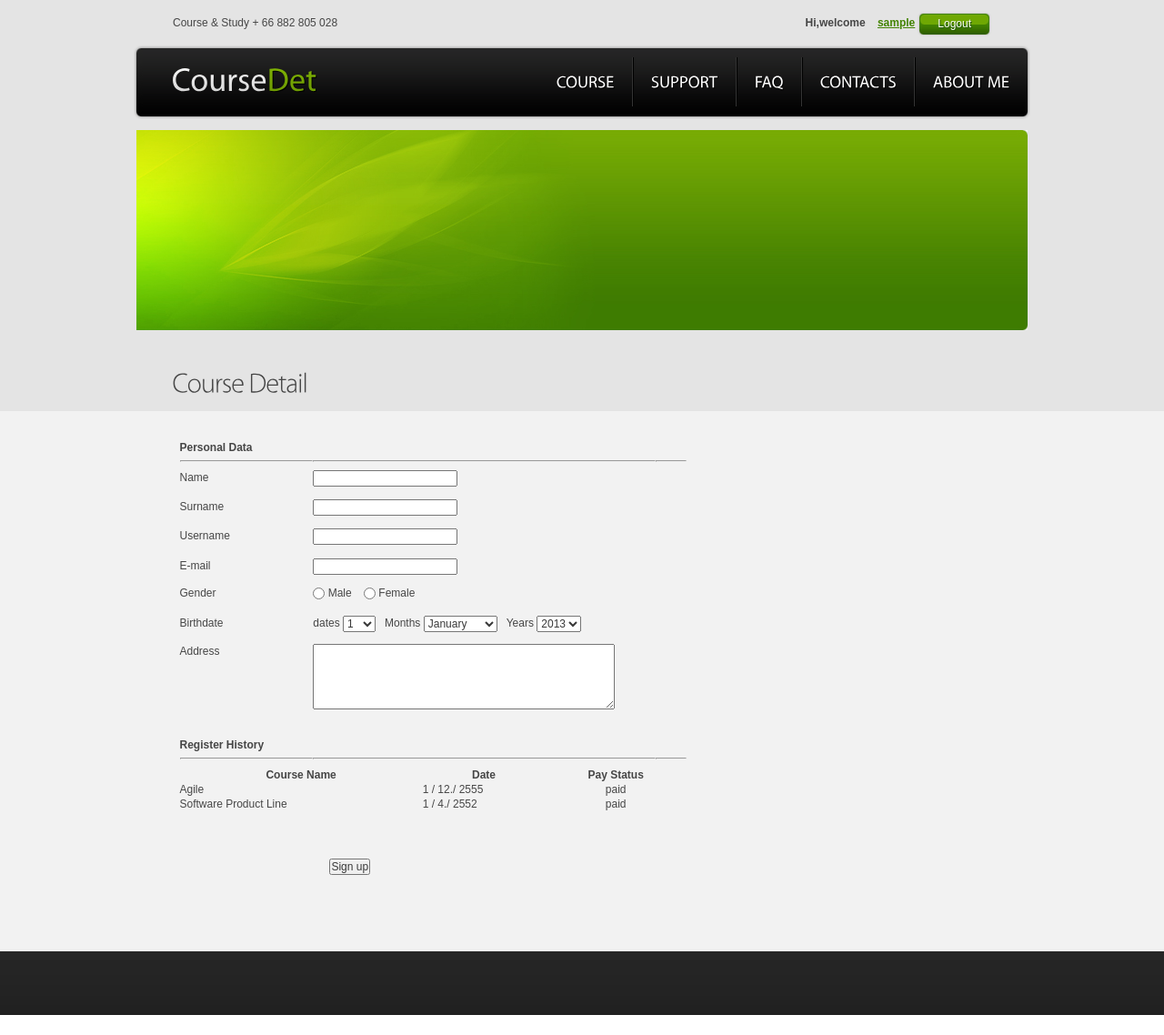
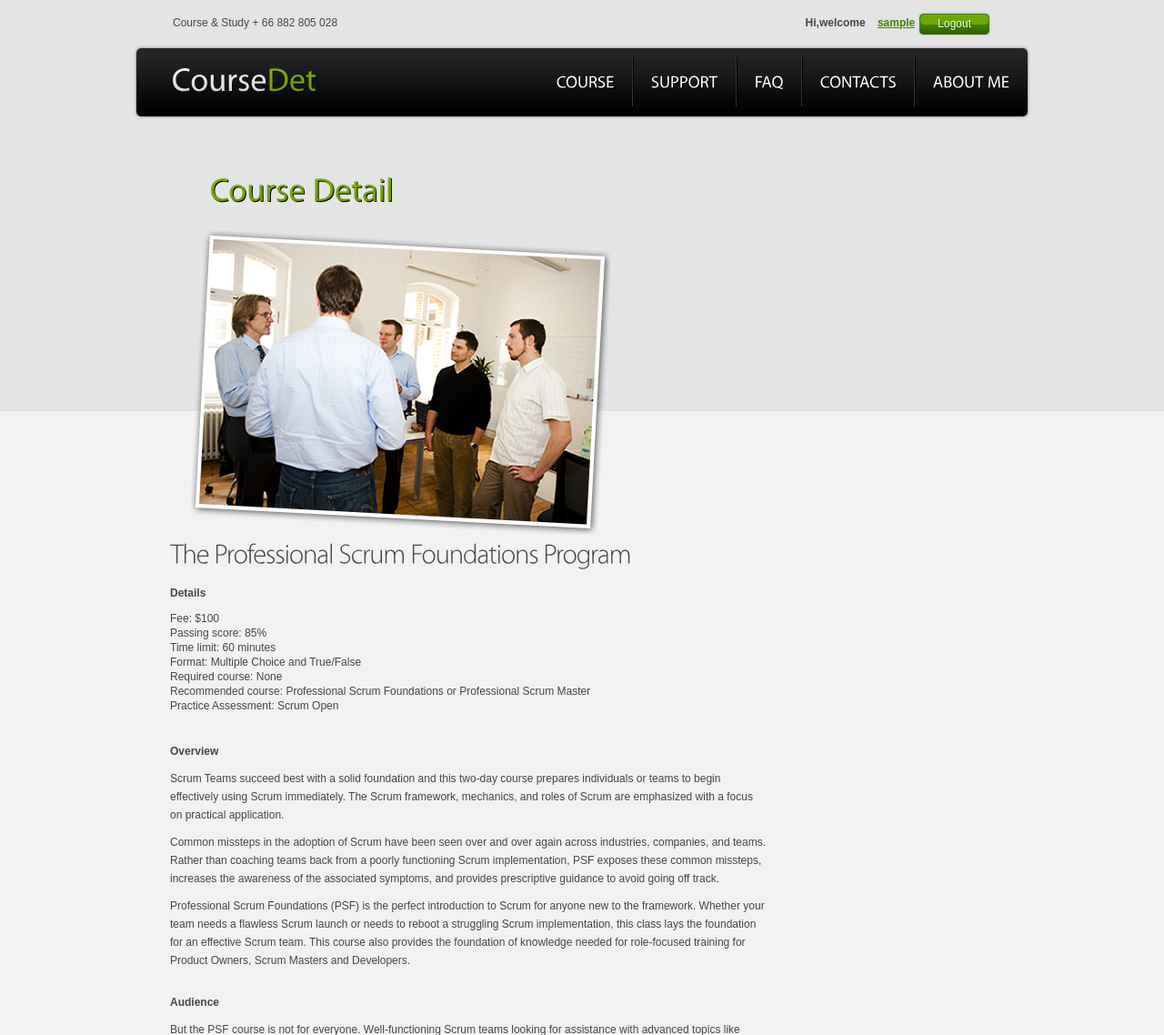
Before and after one commit to yuiizimagine/coursedet, a PHP site: page /course_detail.php in a window 1280 px wide. Shown: the top 1138 px of the page at 91% size. Run offline with PHP 8.4, Linux system fonts and the light colour scheme; the visitor is signed in with stand-in values (Sample User, id 1).

Commit message:
modify course-detail.php

```diff
--- a/course_detail.php
+++ b/course_detail.php
@@ -87,166 +87,52 @@
 	<section id="content">
 		<div class="container">
 			<div class="inside">
-			<div id="slogan">
+			<!--<div id="slogan">
 					<div class="inside">
 						<h2><span></span></h2>
-					</div>
+					</div> -->
 				</div>
 				<div class="inside1">
 					<div class="wrap row-2">
 
 						<article class="col-2">
-							<h2> Course Detail</h2>
-							<p>&nbsp;</p>
-                          <form name="form1" method="post" action="member_insert.php">
-                            <table width="566" border="0" cellpadding="3">
-                              <tr>
-                                <td width="8" height="15">&nbsp;</td>
-                                <td width="138" height="33"><strong>Personal Data<hr></strong></td>
-                                <td width="354">&nbsp;<hr></td>
-                                <td width="32">&nbsp;<hr></td>
-                              </tr>
-                              <tr>
-                                <td height="32">&nbsp;</td>
-                                <td>Name</td>
-                                <td><label for="name"></label>
-                                  <input type="text" name="name" id="name"></td>
-                                <td>&nbsp;</td>
-                              </tr>
-                              <tr>
-                                <td height="32">&nbsp;</td>
-                                <td>Surname</td>
-                                <td><label for="surname"></label>
-                                  <input type="text" name="surname" id="surname"></td>
-                                <td>&nbsp;</td>
-                              </tr>
-                              <tr>
-                                <td height="29">&nbsp;</td>
-                                <td width="138" height="33">Username</td>
-                                <td width="354"><label for="user"></label>
-                                  <input type="text" name="user" id="user"></td>
-                                <td>&nbsp;</td>
-                              </tr>
-                              <tr>
-                                <td height="30">&nbsp;</td>
-                                <td>E-mail</td>
-                                <td><label for="email"></label>
-                                  <input type="text" name="email" id="email"></td>
-                                <td>&nbsp;</td>
-                              </tr>
-                              <tr>
-                                <td height="33">&nbsp;</td>
-                                <td>Gender</td>
-                                <td><label for="gender"></label>
-                                  <label>
-                                    <input type="radio" name="gender" id="male" value="male">
-                                  </label>
-                                  <label for="gender"></label>
-                                  Male &nbsp;&nbsp;
-  <label>
-    <input type="radio" name="gender" id="female" value="female">
-    Female </label></td>
-                                <td>&nbsp;</td>
-                              </tr>
-                              <tr>
-                                <td height="31">&nbsp;</td>
-                                <td>Birthdate</td>
-                                <td>dates
-                                  <select name="date" size="1" id="date">
-                                  <? for($i=1 ; $i<=31 ; $i++)
-								  {
-								  	echo "<option>".$i."</option>";
-								  }
-								  ?>
-                                  </select>
-  &nbsp;&nbsp;Months
-  <label for="month"></label>
-  <select name="month" size="1" id="month">
-    <option>January</option>
-    <option>February</option>
-    <option>March</option>
-    <option>April </option>
-    <option>May </option>
-    <option>June </option>
-    <option>July </option>
-    <option>August </option>
-    <option>September </option>
-    <option>October </option>
-    <option>November </option>
-    <option>December </option>
-  </select>
-  &nbsp;&nbsp;Years
-  <label for="year"></label>
-  <select name="year" size="1" id="year">
-  <? for($i=2013 ; $i>=1960 ; $i--)
-  {
-  	echo "<option>".$i."</option>";
-  }
-  ?>
-</select></td>
-                                <td>&nbsp;</td>
-                              </tr>
-                              <tr>
-                                <td height="31">&nbsp;</td>
-                                <td>Address</td>
-                                <td><label for="date"></label>
-                                  <label for="addr"></label>
-                                  <textarea name="addr" id="addr" cols="45" rows="5"></textarea></td>
-                                <td>&nbsp;</td>
-                              </tr>
-                              <tr>
-                                <td height="31">&nbsp;</td>
-                                <td>&nbsp;</td>
-                                <td>&nbsp;</td>
-                                <td>&nbsp;</td>
-                              </tr>
+							<h1>Course Detail</h1><br>
+							<img src="images/crouse-detail.png">
+							<h2>The Professional Scrum Foundations Program</h2>
+							<p><b>Details</b></p>
+							<UL TYPE="square">
+							<LI>Fee: $100</LI>
+							<LI>Passing score: 85%</LI>
+							<LI>Time limit: 60 minutes</LI>
+							<LI>Format: Multiple Choice and True/False</LI>
+							<LI>Required course: None</LI>
+							<LI>Recommended course: Professional Scrum Foundations or Professional Scrum Master</LI>
+							<LI>Practice Assessment: Scrum Open</LI>
+							</UL>
 
-                              <tr>
-                                <td height="31">&nbsp;</td>
-                                <td width="138" height="33"><strong>Register History</strong><hr></td>
-                                <td width="354">&nbsp;<hr></td>
-                                <td>&nbsp;<hr></td>
-                              </tr>
-                              <tr>
-                                <td height="31">&nbsp;</td>
-                                <td height="33" colspan="3">
-                                <table width="100%" border="1">
-                                  <tr>
-                                    <td width="254"><div align="center"><strong>Course Name</strong></div></td>
-                                    <td width="128"><div align="center"><strong>Date</strong></div></td>
-                                    <td width="148"><div align="center"><strong>Pay Status</strong></div></td>
-                                  </tr>
-                                  <tr>
-                                    <td><div align="left">Agile</div></td>
-                                    <td><div align="left">1 / 12./ 2555</div></td>
-                                    <td><div align="center">paid</div></td>
-                                  </tr>
-                                  <tr>
-                                    <td><div align="left">Software Product Line</div></td>
-                                    <td><div align="left">1 / 4./ 2552</div></td>
-                                    <td><div align="center">paid</div></td>
-                                  </tr>
-                                </table></td>
-                              </tr>
-                            </table>
+							<br><br><p><b>Overview</b></p>
+							<p>Scrum Teams succeed best with a solid foundation and this two-day course prepares individuals or teams to begin effectively using Scrum immediately. The Scrum framework, mechanics, and roles of Scrum are emphasized with a focus on practical application. </p>
+							<p>Common missteps in the adoption of Scrum have been seen over and over again across industries, companies, and teams. Rather than coaching teams back from a poorly functioning Scrum implementation, PSF exposes these common missteps, increases the awareness of the associated symptoms, and provides prescriptive guidance to avoid going off track. </p>
+							<p>Professional Scrum Foundations (PSF) is the perfect introduction to Scrum for anyone new to the framework. Whether your team needs a flawless Scrum launch or needs to reboot a struggling Scrum implementation, this class lays the foundation for an effective Scrum team. This course also provides the foundation of knowledge needed for role-focused training for Product Owners, Scrum Masters and Developers.</p>
 
-                            <p>&nbsp;</p>
-                            <p><!--                          </form>
-                          <p><form action="member_insert.php" method="post">  -->
+							<br><p><b>Audience</b></p>
+							<p>But the PSF course is not for everyone. Well-functioning Scrum teams looking for assistance with advanced topics like Scaling Scrum or implementing a rigorous ROI framework will not receive as much benefit from this course. Teams looking to explore more advanced Scrum topics such as Scaling Scrum or Release Planning should consider the Professional Scrum Master program.
+							PSF is most effective as a training event for a dedicated team.</p>
+							<p><b>Syllabus</b></p>
+							<p>In addition to the subjects noted below, students actively participate in the Scrum process with realistic and practical hands-on exercises that reinforce the learning points. Practicing Scrum ensures that students complete the class with new skills in addition to new knowledge and theory.</p>
+							<img src="images/crouse-detail1.png">
+							<br><br><p><b>The Scrum Framework</b></p>
+							<p>Students dive into the Scrum software development framework including, roles and responsibilities, principles, artifacts, events and time boxes, and rules and customs.</p>
+							<p><b>Introducing Scrum and Agile</b></p>
+							<p>This module discusses the current state of the software industry and Scrum is role within it. Topics include the origins of Scrum, misconceptions of the framework, the value that Scrum provides, and an exploration of self-organization as a power tool for increasing productivity.</p>
+							<p><b>Scrum Planning</b></p>
+							<p>Learn practical techniques of planning releases, managing Product Backlogs, keeping Sprints on track, and maintaining healthy team behaviors. Although many effective techniques exist for expressing requirements, this module equips teams to discover, express, and decompose requirements as Backlog Items using proven techniques.</p>
+							<p><b>Keeping Scrum Healthy</b></p>
+							<p>This module focuses on common missteps teams make when adopting Scrum and strategies to avoid them. In addition to discussing typical patterns/anti-patterns in this module, class attendees practice some of the more courageous conversations that commonly occur.</p>
+							<p><b>Getting Started</b></p>
+							<p>Following an excellent training event, Teams often struggle implementing what seemed so reasonable just a few days ago. This discussion helps attendees plan and prepare to actually be effective with Scrum immediately, marking the PSF as the true catalyst for change and increasing agility within your organization.</p>
 
-
-
-  <br>
-  &nbsp;&nbsp;&nbsp;&nbsp;&nbsp;&nbsp;&nbsp; &nbsp;&nbsp;&nbsp;&nbsp;&nbsp;&nbsp;&nbsp;&nbsp;&nbsp;&nbsp;&nbsp;&nbsp;&nbsp;&nbsp;&nbsp;&nbsp;&nbsp;&nbsp;&nbsp;&nbsp;&nbsp;&nbsp;&nbsp;&nbsp;&nbsp;&nbsp;&nbsp;&nbsp;&nbsp;&nbsp;&nbsp;&nbsp;&nbsp;&nbsp;&nbsp;&nbsp;&nbsp;&nbsp;&nbsp;&nbsp;&nbsp;&nbsp;&nbsp;
-  <input type="submit" name="subRegis" value="Sign up"/>
-                            </p>
-                            </br>
-                          </form>
-<!--</form>&nbsp; -->
-</p>
-					    <!-- <div class="img-box"><img src="images/2page-img.jpg">Sed ut perspiciatis unde omnis iste natus error sit voluptatem accusantium doloreque laudantium, totam rem aperiam, eaque ipsa quae ab illo inventore veritatis et quasi architecto beatae vitae dicta sunt explicabo. Nemo enim ipsam voluptatem quia voluptas sit aspernatur aut odit aut fugit, sed quia consequuntur magni dolores eos qui ratione voluptatem eaque ipsa quae sequi nesciunt. </div>
-							<p class="p1">Neque porro quisquam est, qui dolorem ipsum quia dolor sit amet, consectetur, adipisci velit, sed quia non numquam eius modi tempora incidunt ut labore et dolore magnam aliquam quaerat voluptatem. Ut enim ad minima veniam, quis nostrum exercitationem ullam corporis suscipit laboriosam, nisi ut aliquid ex ea commodi consequatur. Quis autem vel eum iure reprehenderit qui in ea voluptate velit esse quam nihil molestiae consequatur, vel illum qui dolorem eum fugiat quo voluptas nulla pariatur vero eos et accusamus et iusto.</p>
-							<a href="#" class="link2"><span><span>Read More</span></span></a> --> </article>
+					    </article>
 						<div class="clear"></div>
 					</div>
 				</div>
@@ -262,7 +148,7 @@
 				<div class="line-ver2">
 					<div class="line-ver3">
 						<div class="wrapper line-ver4">
-							<!-- <ul class="list col-1">
+							 <ul class="list col-1">
 								<li>Other</li>
 								<li><a href="#">Link</a></li>
 								<li><a href="#">Link</a></li>
@@ -286,7 +172,7 @@
 								<li>Other</li>
 								<li><a href="#">Link</a></li>
 								<li><a href="#">Link</a></li>
-							</ul> -->
+							</ul>
 						</div>
 					</div>
 				</div>
--- a/member_edit.php
+++ b/member_edit.php
@@ -2,7 +2,7 @@
 	session_start();
 	if($_SESSION['UserID'] != "")
 	{
-		$objConnect = mysql_connect("localhost","root","cartoonman") or die("Error Connect to Database");
+		$objConnect = mysql_connect("localhost","root","1234") or die("Error Connect to Database");
 		$objDB = mysql_select_db("coursedetdb");
 		$strSQL = "UPDATE register ";
 		$strSQL .="SET ";
--- a/member_insert.php
+++ b/member_insert.php
@@ -1,7 +1,7 @@
 <?php
 	if($_POST["user"])
 	{
-		$objConnect = mysql_connect("localhost","root","cartoonman") or die("Error Connect to Database");
+		$objConnect = mysql_connect("localhost","root","1234") or die("Error Connect to Database");
 		$objDB = mysql_select_db("coursedetdb");
 		$strSQL = "INSERT INTO register ";
 		$strSQL .="VALUES ";
--- a/profile.php
+++ b/profile.php
@@ -88,16 +88,16 @@
 	<section id="content">
 		<div class="container">
 			<div class="inside">
-			<div id="slogan">
+			<!--<div id="slogan">
 					<div class="inside">
 						<h2><span></span></h2>
-					</div>
+					</div>-->
 				</div>
 				<div class="inside1">
 					<div class="wrap row-2">
 
 						<article class="col-2">
-							<h2> Profile</h2>
+							<h2> PROFILE ME</h2>
 							<table width="200" border="1">
 							  <tr>
 							    <td><img src="images/yui.png" width="400" height="267"></td>
```
Also changed, not shown: images/crouse-detail.png (added), images/crouse-detail1.png (added), images/yui.png.
